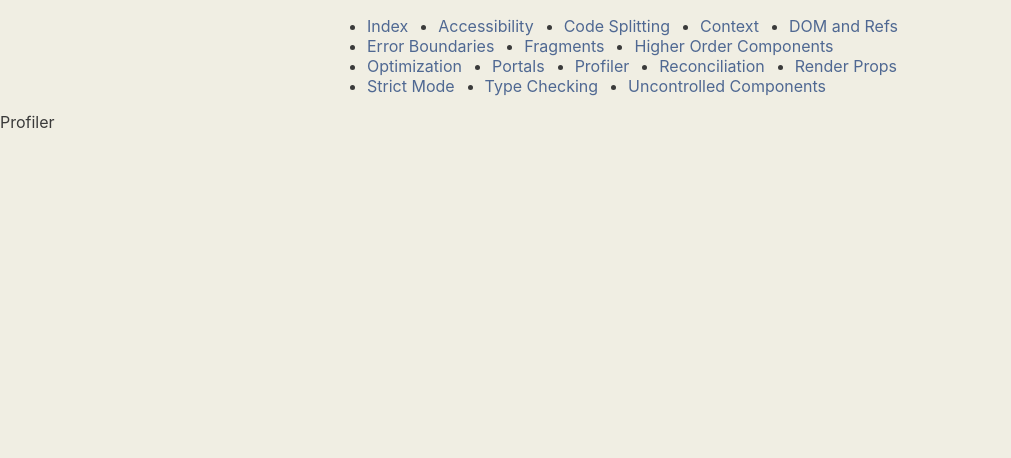
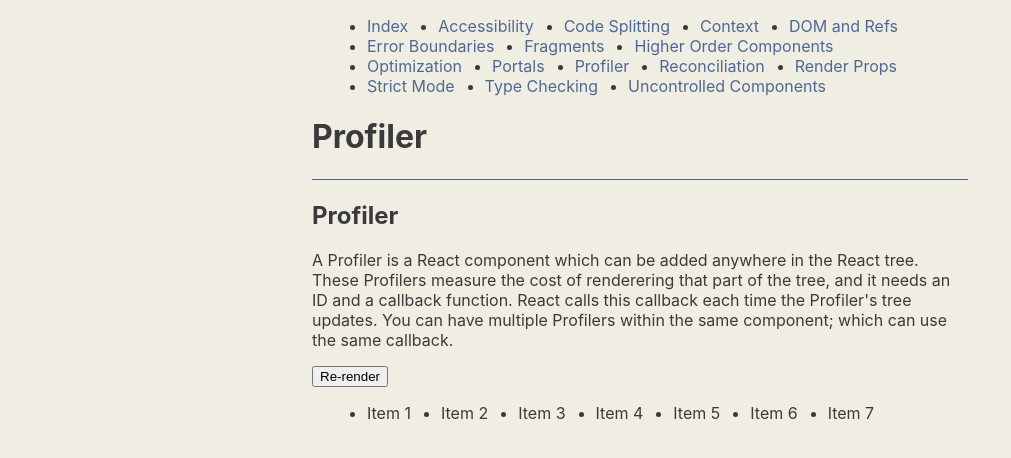
Before and after one commit to danbfield/react-concepts, a Next.js app in the folder app/: page /profiler in a window 1280 px wide. Shown: the top 458 px of the page, without its empty margins (0-1011 px from the left). Built offline with nearby package versions, Linux system fonts and the light colour scheme.

Commit message:
Pages/Profiler: Add content and example

```diff
--- a/app/pages/profiler.js
+++ b/app/pages/profiler.js
@@ -1,3 +1,68 @@
+import { useState, Profiler as ReactProfiler } from 'react'
+import {
+  Button,
+  Heading,
+  Main,
+  Paragraph,
+  Section,
+  Subheading,
+} from '../components'
+
 export default function Profiler() {
-  return <div>Profiler</div>
+  const [count, setCount] = useState(0)
+
+  const items = [
+    { name: 'Item 1' },
+    { name: 'Item 2' },
+    { name: 'Item 3' },
+    { name: 'Item 4' },
+    { name: 'Item 5' },
+    { name: 'Item 6' },
+    { name: 'Item 7' },
+  ]
+
+  const callback = (
+    id,
+    phase,
+    actualDuration,
+    baseDuration,
+    startTime,
+    commitTime,
+    interactions
+  ) => {
+    console.log('Profiler: ', {
+      id,
+      phase,
+      actualDuration,
+      baseDuration,
+      startTime,
+      commitTime,
+      interactions,
+    })
+  }
+
+  return (
+    <Main>
+      <Heading>Profiler</Heading>
+      <Section>
+        <Subheading>Profiler</Subheading>
+        <Paragraph>
+          A Profiler is a React component which can be added anywhere in the
+          React tree. These Profilers measure the cost of renderering that part
+          of the tree, and it needs an ID and a callback function. React calls
+          this callback each time the Profiler's tree updates. You can have
+          multiple Profilers within the same component; which can use the same
+          callback.
+        </Paragraph>
+        <Button changeHandler={() => setCount(count + 1)}>Re-render</Button>
+        <ReactProfiler id='list' onRender={callback}>
+          <ul>
+            {items.map((item, index) => (
+              <li key={index}>{item.name}</li>
+            ))}
+          </ul>
+        </ReactProfiler>
+      </Section>
+    </Main>
+  )
 }
```
